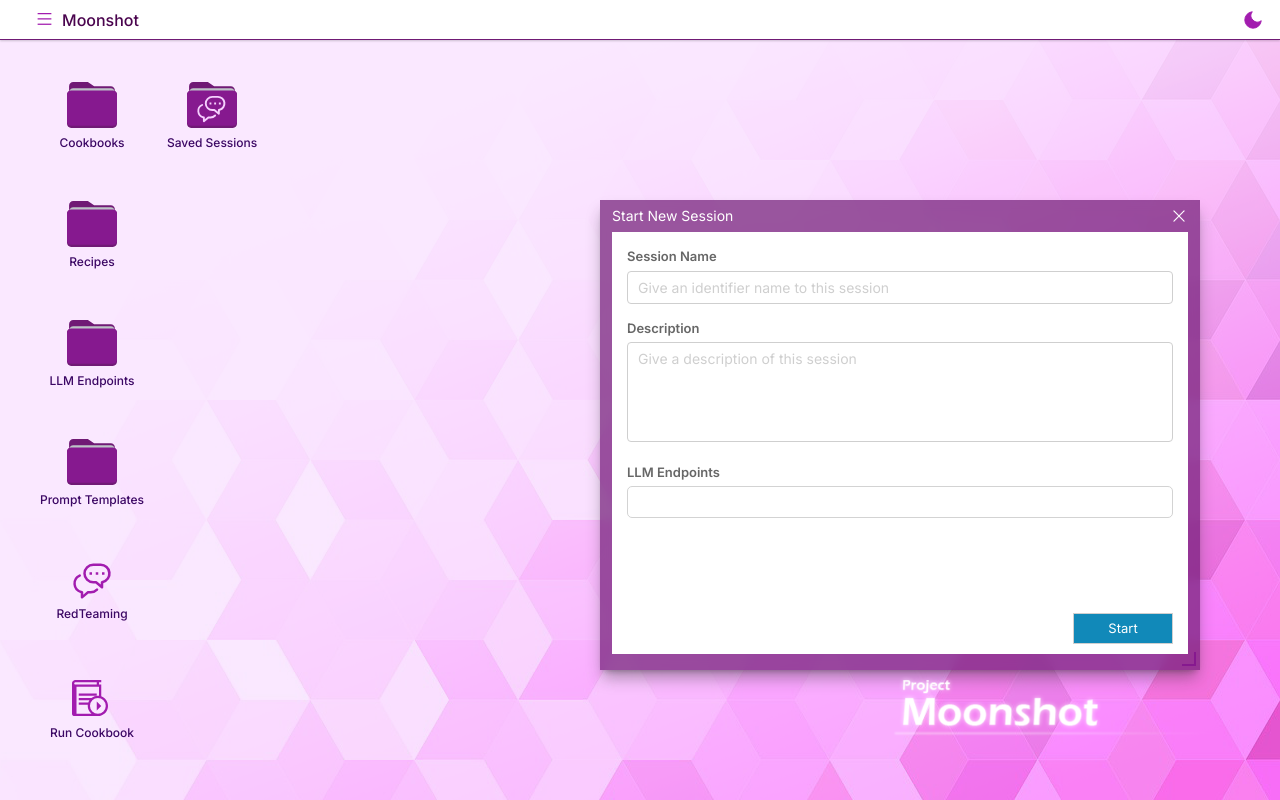
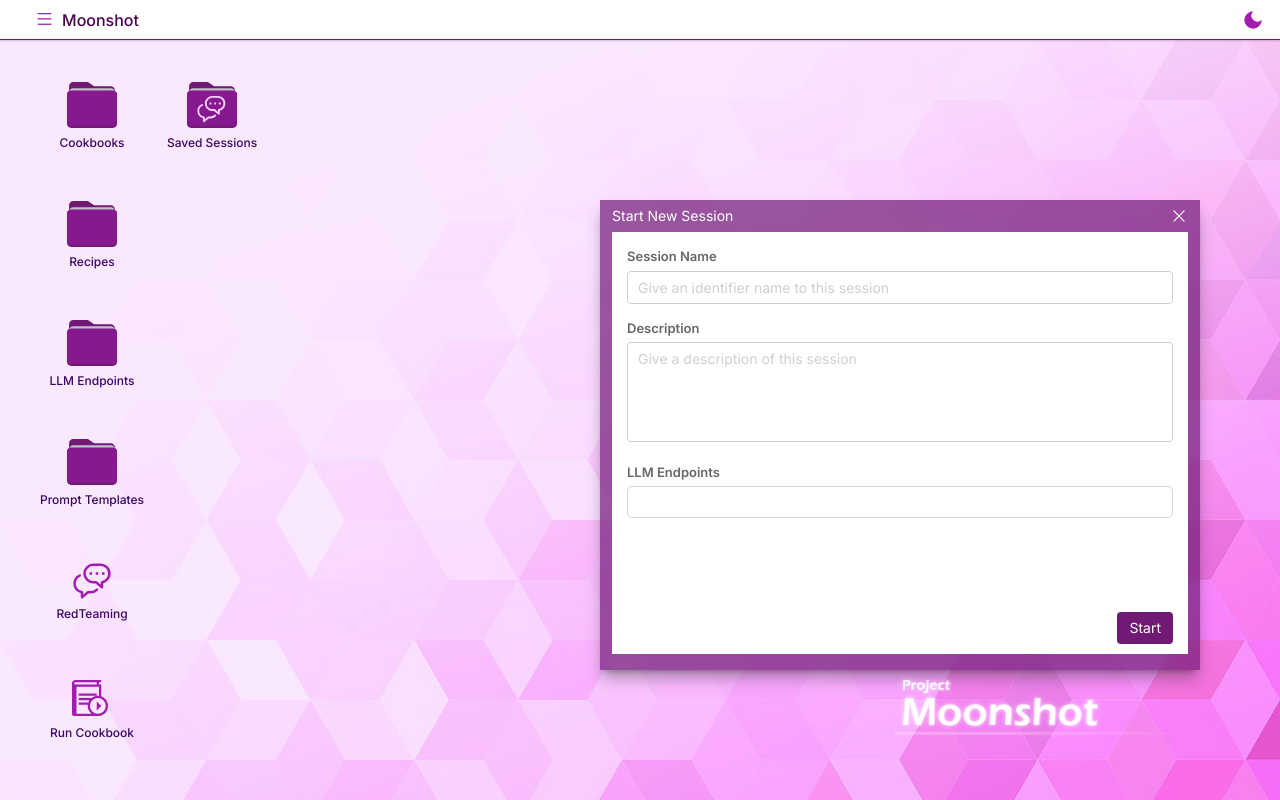
Before and after one commit to aiverify-foundation/moonshot-ui, a Next.js app: page / in a window 1280 px wide. Both pictures are taken after a click on the element 92 px from the left and 583 px from the top of the page. Built offline with nearby package versions, Linux system fonts and the light colour scheme.

Commit message:
draggable window prop

```diff
--- a/app/components/window.tsx
+++ b/app/components/window.tsx
@@ -30,6 +30,7 @@ type WindowProps = {
   contentAreaStyles?: React.CSSProperties;
   resizeable?: boolean;
   disableCloseIcon?: boolean;
+  draggable?: boolean; // Added this line
   leftFooterText?: string;
   onCloseClick?: () => void;
   onWheel?: (e: React.WheelEvent<HTMLDivElement>) => void;
@@ -59,6 +60,7 @@ const Window = forwardRef<HTMLDivElement, WindowProps>(
       backgroundColor,
       children,
       disableCloseIcon = false,
+      draggable = true, // Added this line
       leftFooterText,
       onCloseClick,
       onWheel,
@@ -83,6 +85,7 @@ const Window = forwardRef<HTMLDivElement, WindowProps>(
     );
 
     function handleMouseDown(e: React.MouseEvent) {
+      if (!draggable) return; // Added this line
       e.stopPropagation();
       if (!windowRef.current) return;
       prevMouseXY.current = [e.clientX, e.clientY];
--- a/app/views/moonshot-desktop/components/file-explorer-endpoints.tsx
+++ b/app/views/moonshot-desktop/components/file-explorer-endpoints.tsx
@@ -50,7 +50,12 @@ function FileExplorerEndpoints(props: FileExplorerEndpointsProps) {
       initialWindowSize={initialSize}
       onCloseClick={onCloseClick}
       onWindowChange={onWindowChange}
-      name="LLM Endpoints">
+      name="LLM Endpoints"
+      leftFooterText={
+        llmEndpoints.length
+          ? `${llmEndpoints.length} Endpoint${llmEndpoints.length > 1 ? 's' : ''}`
+          : ''
+      }>
       {selectedEndpoint ? (
         <TwoPanel>
           <WindowList>
@@ -66,12 +71,7 @@ function FileExplorerEndpoints(props: FileExplorerEndpointsProps) {
                 ))
               : null}
           </WindowList>
-          <WindowInfoPanel
-            title={
-              selectedEndpoint
-                ? selectedEndpoint.name
-                : 'Select an Endpoint'
-            }>
+          <WindowInfoPanel title="LLM Endpoint">
             <div className="h-full">
               {selectedEndpoint ? (
                 <div className="flex flex-col gap-6">
--- a/app/views/moonshot-desktop/components/file-explorer-saved-sessions.tsx
+++ b/app/views/moonshot-desktop/components/file-explorer-saved-sessions.tsx
@@ -57,7 +57,9 @@ function FileExplorerSavedSessions(
       onCloseClick={onCloseClick}
       name="Saved Sessions"
       leftFooterText={
-        sessions.length ? `${sessions.length} Sessions` : ''
+        sessions.length
+          ? `${sessions.length} Session${sessions.length > 1 ? 's' : ''}`
+          : ''
       }>
       {selectedSession ? (
         <TwoPanel>
--- a/app/views/moonshot-desktop/components/window-create-session.tsx
+++ b/app/views/moonshot-desktop/components/window-create-session.tsx
@@ -42,7 +42,8 @@ function WindowCreateSession(props: WindowChatStartProps) {
   return (
     <Window
       id="create-session"
-      resizeable
+      resizeable={false}
+      draggable={false}
       initialXY={[600, 200]}
       initialWindowSize={[600, 470]}
       name="Start New Session"
@@ -158,14 +159,7 @@ function WindowCreateSession(props: WindowChatStartProps) {
                   textAlign: 'right',
                 }}>
                 <button
-                  style={{
-                    minWidth: 100,
-                    border: '1px solid #cfcfcf',
-                    padding: '5px 15px',
-                    background: '#1189b9',
-                    color: '#FFF',
-                    fontSize: 13,
-                  }}
+                  className="btn-primary"
                   type="submit">
                   Start
                 </button>
```
